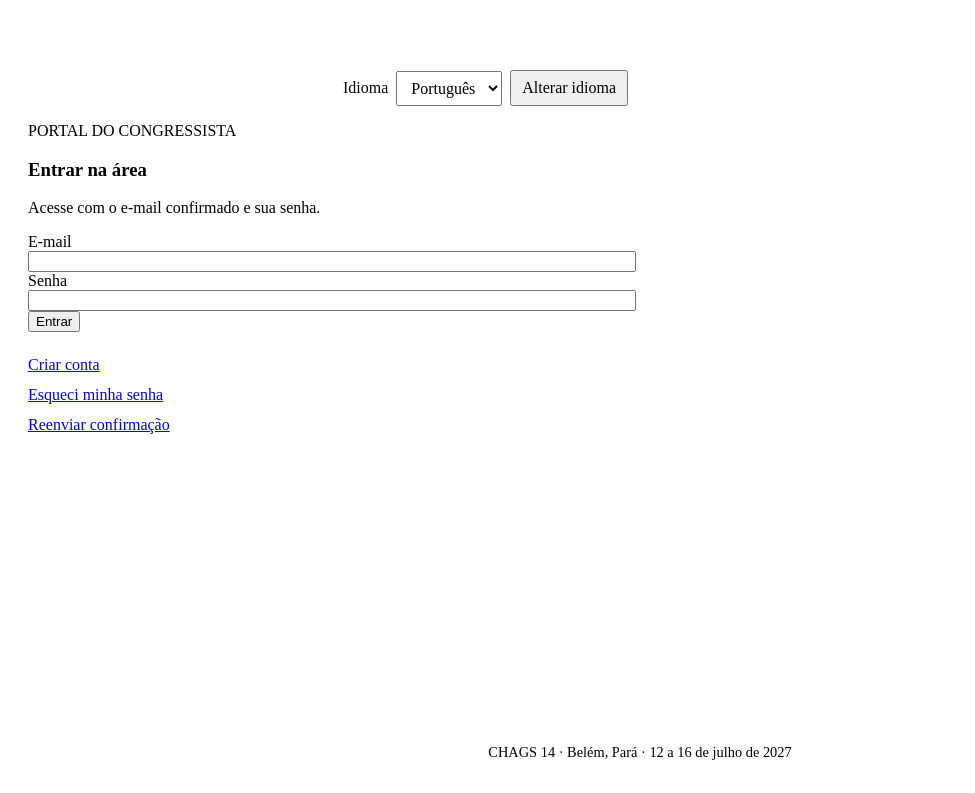
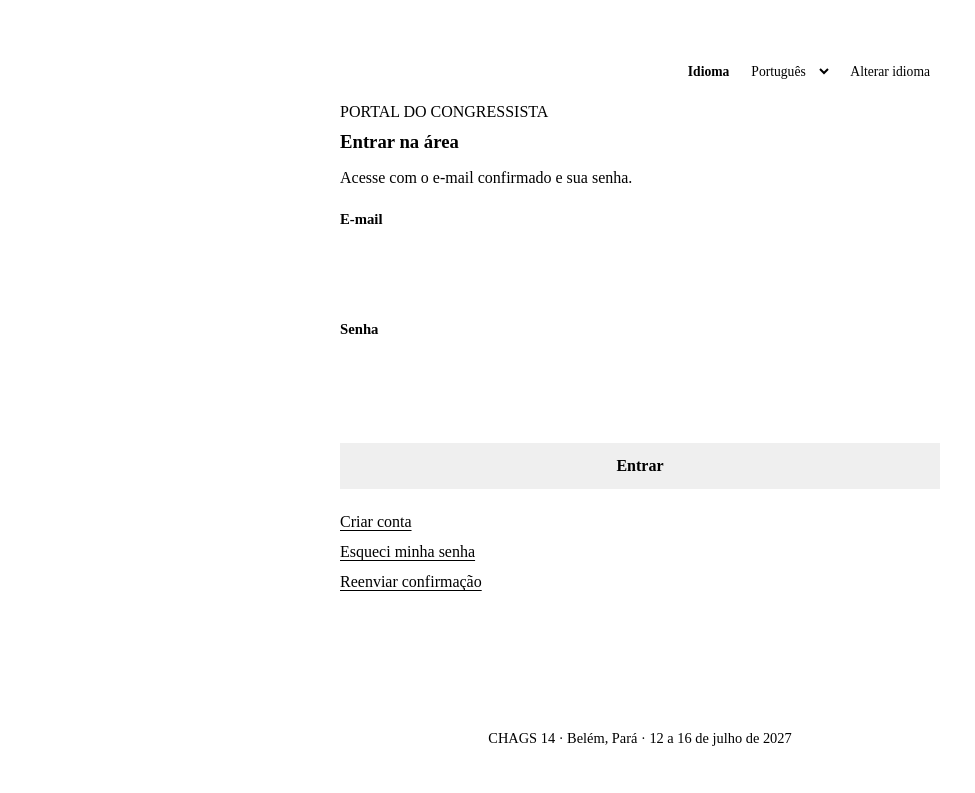
Before and after one commit to eduardohs7/Website-ishgr, a Django app: page /conta/entrar/?next=/participante/ in a window 1280 px wide. Shown: the part 141-934 px from the top of the page, without its empty margins (0-975 px from the left). After the commit the page ends 887 px from the top, so only its background shows below. Run offline with Django 5.2, Linux system fonts and the light colour scheme; parts of the project's set-up code (start-up, migrations or seed data) failed here and were passed over.

Commit message:
Aprimora responsividade e estilos de autenticação

```diff
--- a/backend/static/accounts/account.css
+++ b/backend/static/accounts/account.css
@@ -1,10 +1,15 @@
 .account-brand { font-weight: 800; color: var(--text-dark); font-size: 1.35rem; text-decoration: none; }
-.account-wrapper { min-height: calc(100vh - 190px); padding: 70px 20px 40px; }
+.account-wrapper { min-height: calc(100vh - 190px); padding: 56px 20px 40px; }
 .account-card { width: 100%; max-width: 600px; }
-.account-card-wrapper { width: 100%; max-width: 600px; }
+.account-card-wrapper { width: 100%; max-width: 600px; margin: 0 auto; }
 .account-language { display: flex; flex-wrap: wrap; justify-content: flex-end; align-items: center; gap: 8px; margin-bottom: 16px; }
-.account-language select, .account-language button { padding: 7px 10px; font: inherit; }
+.account-language label { font-size: .85rem; font-weight: 600; color: var(--text-body); }
+.account-language select, .account-language button { padding: 7px 10px; font: inherit; font-size: .85rem; border: 1px solid var(--border-color); border-radius: 5px; background: var(--bg-color); color: var(--text-dark); }
+.account-language button { cursor: pointer; }
+.account-language button:hover { border-color: var(--text-dark); }
 .account-help { color: var(--text-body); margin: 14px 0; line-height: 1.6; font-size: .92rem; }
+.account-help a, .account-actions a { color: var(--text-dark); text-decoration: underline; text-underline-offset: 3px; }
+.account-help a:hover, .account-actions a:hover { color: #49386b; }
 .account-actions { display: flex; flex-direction: column; gap: 12px; margin-top: 24px; }
 .account-errors { color: #9b1c1c; margin: 8px 0; font-size: .92rem; }
 .account-errors ul { padding-left: 20px; }
@@ -12,7 +17,14 @@
 .account-link-button { border: 0; background: transparent; cursor: pointer; font: inherit; color: var(--text-dark); }
 .account-button { display: block; text-align: center; text-decoration: none; margin-top: 20px; }
 .account-footer { text-align: center; padding: 24px 16px; color: var(--text-body); font-size: .9rem; }
-.account-card .form-control { width: 100%; }
+.account-card .form-control { width: 100%; min-height: 46px; padding: 11px 13px; border: 1px solid var(--border-color); border-radius: 5px; background: var(--bg-color); color: var(--text-dark); font: inherit; transition: border-color .2s, box-shadow .2s; }
+.account-card .form-control:focus { outline: 0; border-color: #76658f; box-shadow: 0 0 0 3px rgba(118, 101, 143, .16); }
+.account-card .form-group { margin-bottom: 16px; }
+.account-card .form-group label { display: block; margin-bottom: 7px; color: var(--text-dark); font-size: .92rem; font-weight: 600; }
+.account-card .auth-title { margin: 10px 0 12px; line-height: 1.2; }
+.account-card .auth-desc { margin-bottom: 24px; }
+.account-form { display: flex; flex-direction: column; gap: 2px; }
+.account-card .btn-submit-full { width: 100%; min-height: 46px; margin-top: 12px; border: 0; cursor: pointer; font: inherit; font-weight: 700; }
 .account-card select, .account-card textarea { width: 100%; padding: 10px; font: inherit; }
 .account-card dt { font-weight: 600; margin-top: 12px; }
 .account-card dd { margin: 4px 0; overflow-wrap: anywhere; }
@@ -21,4 +33,13 @@
 .account-card :focus-visible { outline: 3px solid var(--accent); outline-offset: 3px; }
 .account-link-button:focus-visible, .hamburger:focus-visible { outline: 3px solid var(--accent); outline-offset: 3px; }
 .hamburger { background: transparent; border: 0; padding: 8px; }
-@media (max-width: 600px) { .account-card { padding: 28px 22px; } }
+.account-page { min-height: 100vh; display: flex; flex-direction: column; }
+.account-page > main { flex: 1; }
+.account-navbar { min-height: 68px; }
+@media (max-width: 600px) {
+  .account-wrapper { padding: 32px 16px 24px; }
+  .account-card { padding: 28px 22px; }
+  .account-language { justify-content: center; }
+  .account-navbar { padding: 12px 5%; }
+  .account-footer { padding: 20px 12px; }
+}
```
